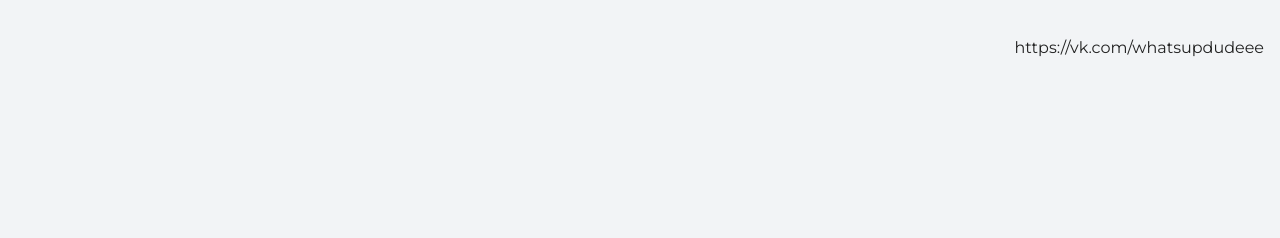
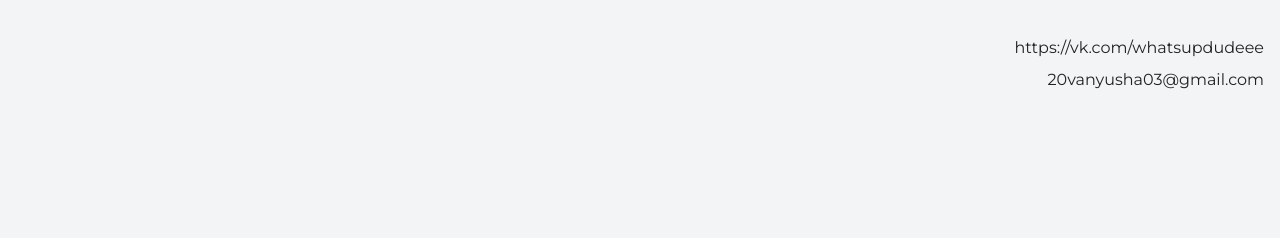
Before and after one commit to Ivan-creates/my-site, a plain HTML site: page index.html in a window 1280 px wide. Shown: the top 238 px of the page. Drawn offline with nearby package versions, Linux system fonts and the light colour scheme.

Commit message:
Изменяет текст и название страницы

```diff
--- a/index.html
+++ b/index.html
@@ -11,6 +11,8 @@
     <header class="page-header">
      <div class="container">
         https://vk.com/whatsupdudeee
+        <br>
+        20vanyusha03@gmail.com
      </div>
     </header>
 
```
